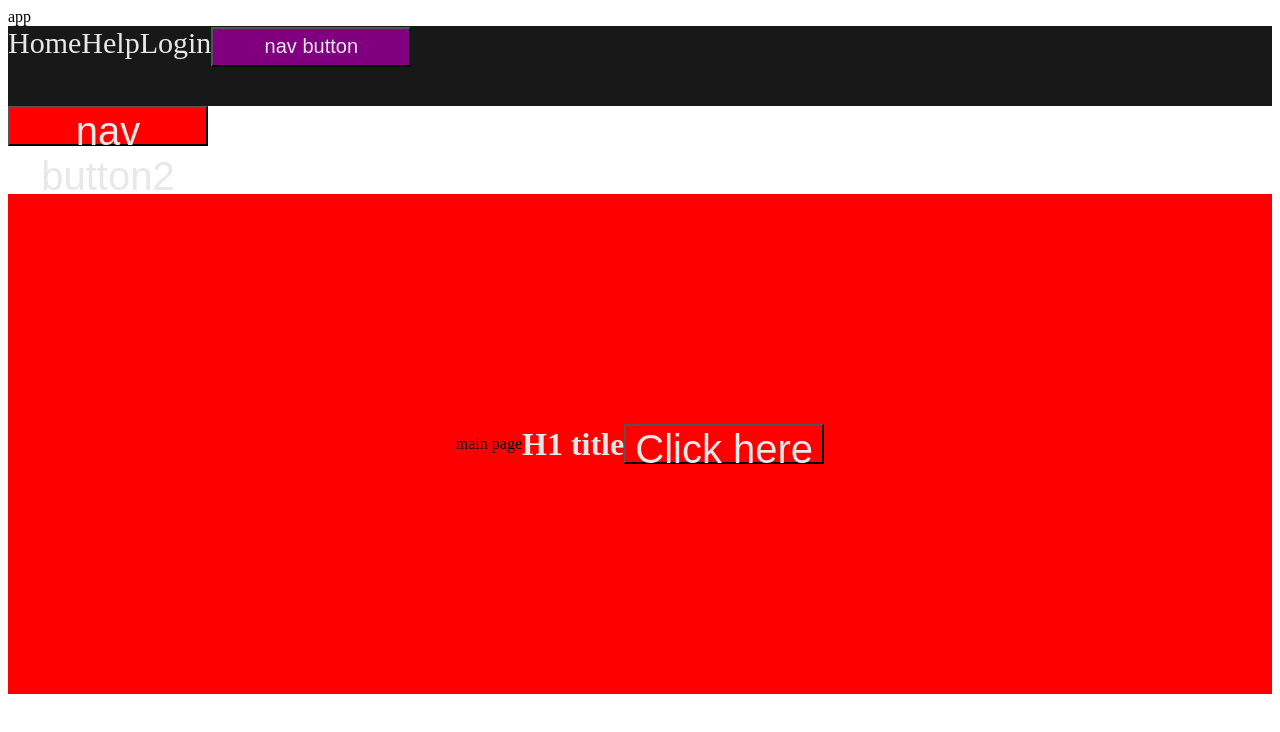
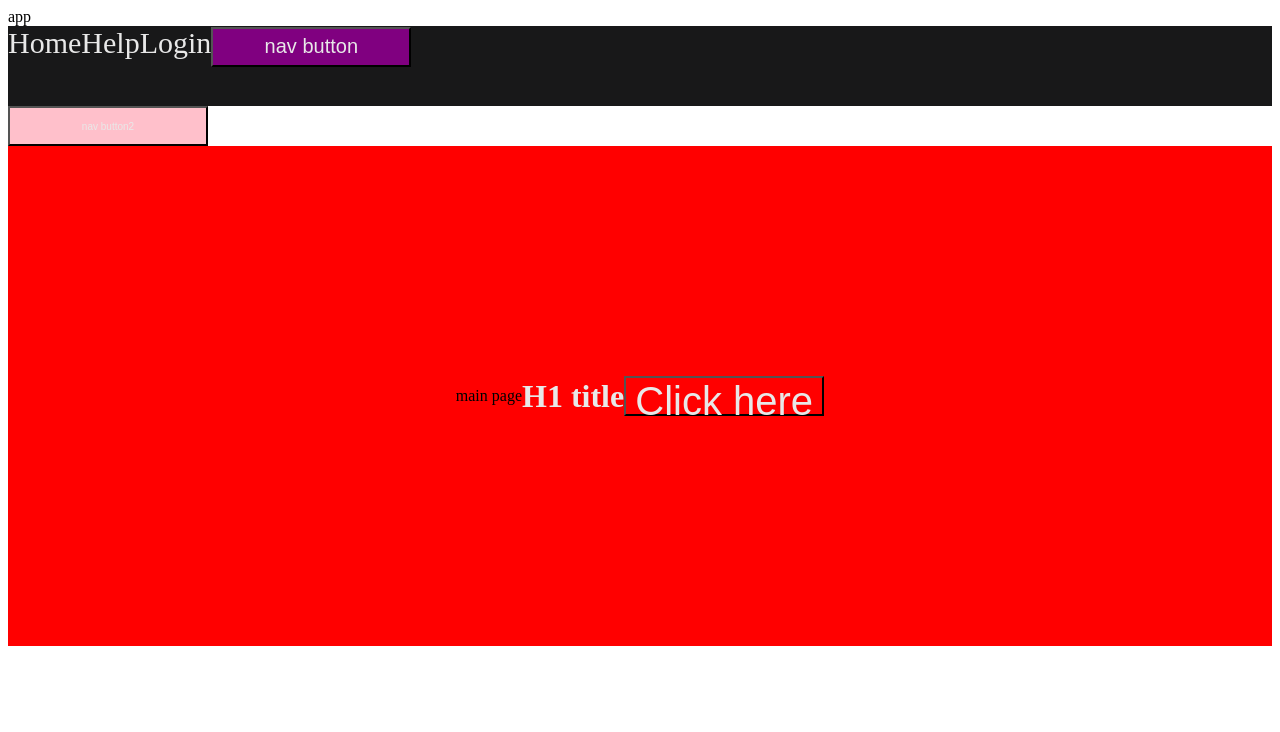
Before and after one commit to GoranAviani/sass_react, a React (Create React App) app: page / in a window 1280 px wide. Shown: the top 732 px of the page. Built offline with nearby package versions, Linux system fonts and the light colour scheme.

Commit message:
sass react

```diff
--- a/src/styles/MainPage.css
+++ b/src/styles/MainPage.css
@@ -8,8 +8,7 @@
 .mainPage h1 {
   color: rgb(232, 232, 232);
 }
-
-button {
+.mainPage button {
   width: 200px;
   height: 40px;
   background-color: red;
--- a/src/styles/MainPage.scss
+++ b/src/styles/MainPage.scss
@@ -11,8 +11,10 @@
   h1 {
     color: $whiteColor;
   }
+
+  button {
+    @include buttonStyle($redColor, 40px);
+  }
+
+
 }
-
-button {
-  @include buttonStyle($redColor, 40px);
-}
```
Also changed, not shown: 1 other file (tests, documents, lock files or other folders).
